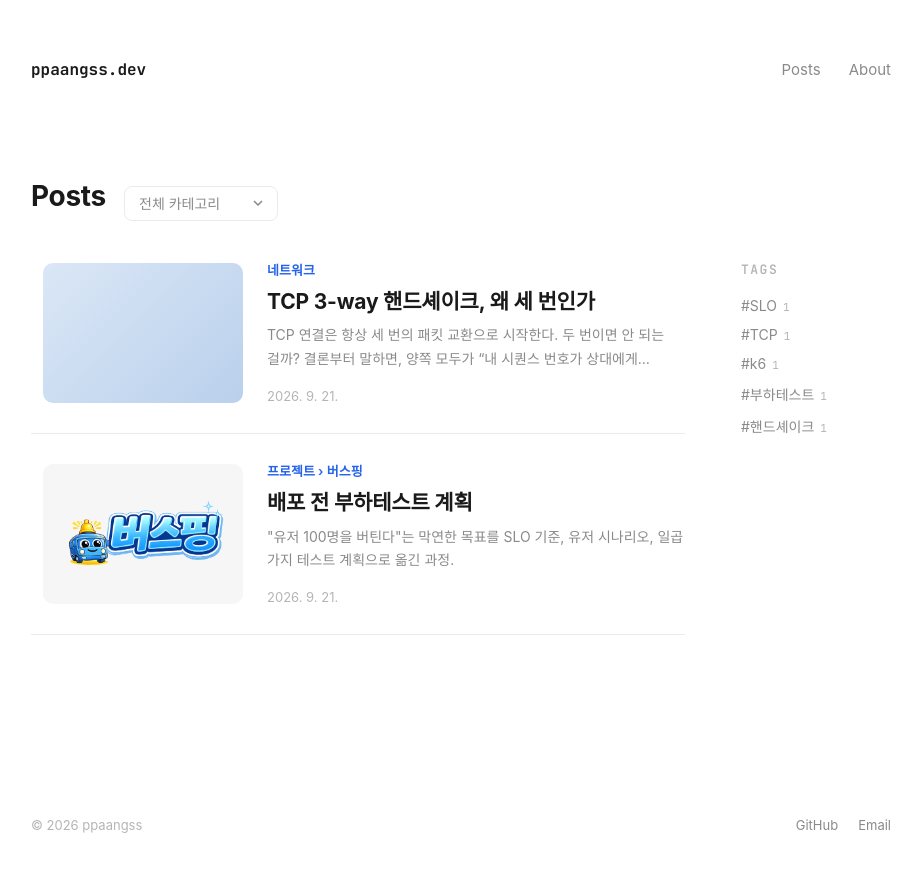
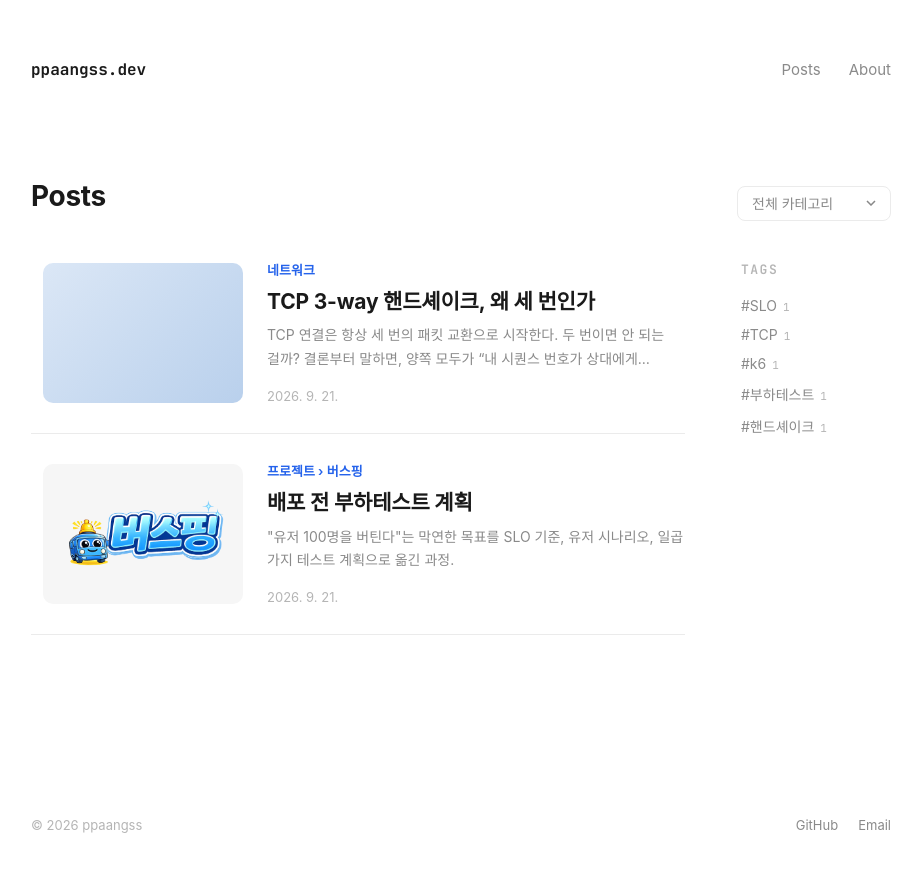
Before and after one commit to ppaangss/ppaangss.github.io, a Jekyll site: the page built from posts.html, in a window 1280 px wide. Shown: the top 872 px of the page, without its empty margins (179-1101 px from the left). Built offline with Jekyll 4.4.1, drawn with Linux system fonts in a browser that asks for light colours; some web fonts are replaced.

Commit message:
Revert "style: 카테고리 드롭다운을 Posts 제목 바로 옆으로"
This reverts commit 71c1ca79c45f41e755ef03f0ff8307ce73bf73cb.

```diff
--- a/assets/css/main.css
+++ b/assets/css/main.css
@@ -202,9 +202,9 @@ main { flex: 1; }
 
 .posts-head {
   display: flex;
-  justify-content: flex-start;
+  justify-content: space-between;
   align-items: flex-end;
-  gap: 18px;
+  gap: 20px;
   padding-top: 90px;
 }
 
```
